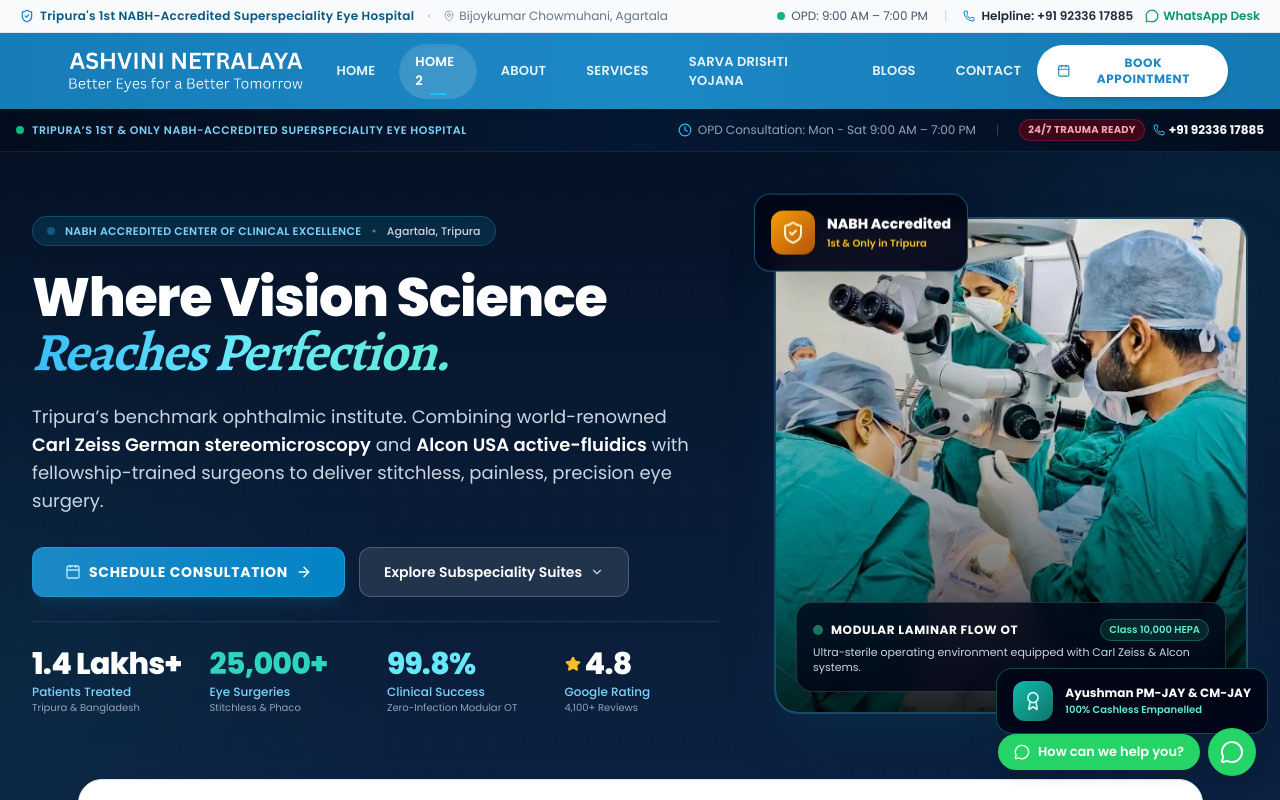
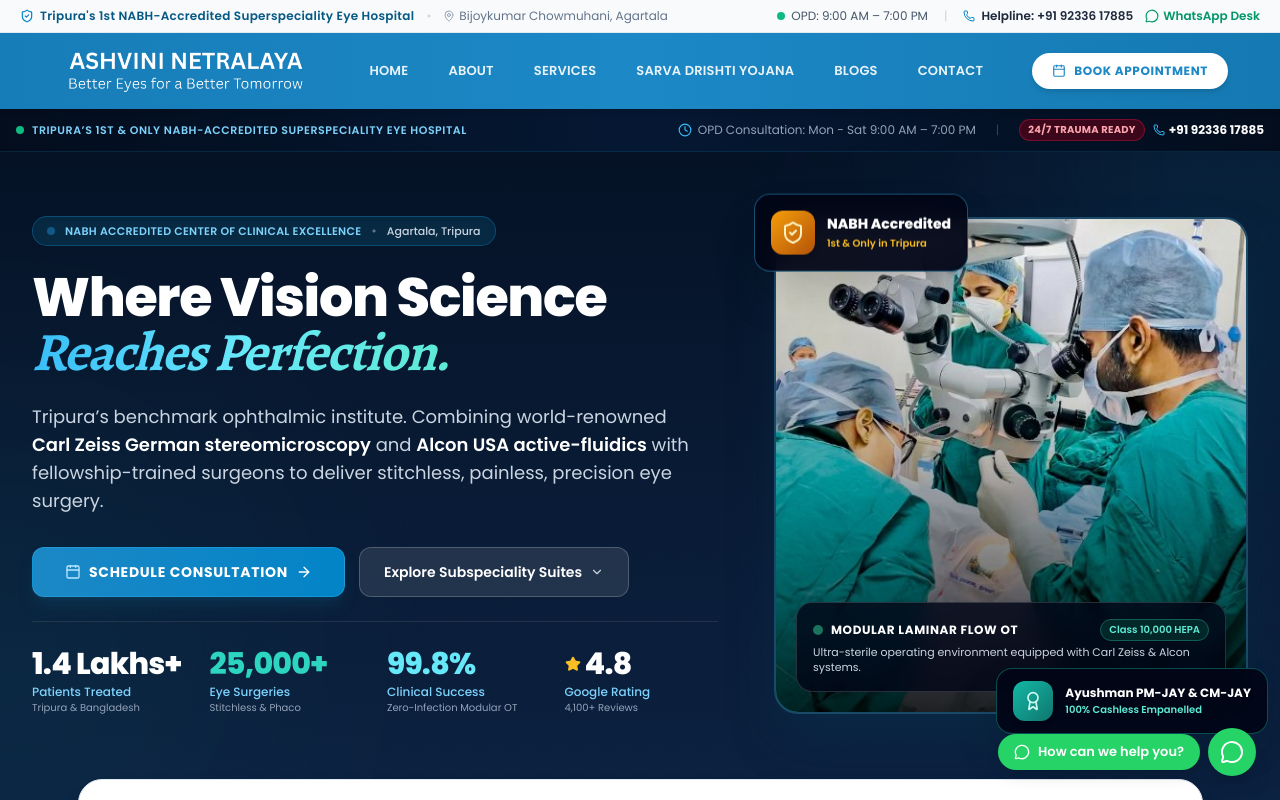
Before and after one commit to nishanth-das/ashvini_netralaya, a Next.js app: page /home-2 in a window 1280 px wide. Shown: the top 800 px of the page. Built offline with nearby package versions, Linux system fonts and the light colour scheme.

Commit message:
chore: remove home page 2 from navigation and live site view

```diff
--- a/src/app/home-2/layout.tsx
+++ b/src/app/home-2/layout.tsx
@@ -4,6 +4,10 @@ export const metadata: Metadata = {
   title: "Ashvini Netralaya | Premier Superspeciality Eye Hospital Agartala",
   description:
     "Tripura's premier NABH-accredited superspeciality eye hospital. Micro-incision cataract phaco, vitreo-retina, glaucoma, paediatric ophthalmology, and advanced surgical care in Agartala.",
+  robots: {
+    index: false,
+    follow: false,
+  },
   alternates: {
     canonical: "https://ashvinieyecare.in/home-2",
   },
--- a/src/components/Header.tsx
+++ b/src/components/Header.tsx
@@ -19,7 +19,6 @@ import { siteConfig } from "@/data/siteConfig";
 
 const navItems = [
   { name: "HOME", href: "/" },
-  { name: "HOME 2", href: "/home-2" },
   { name: "ABOUT", href: "/about" },
   { name: "SERVICES", href: "/our-services-2" },
   { name: "SARVA DRISHTI YOJANA", href: "/sarva-drishti-yojana" },
```
